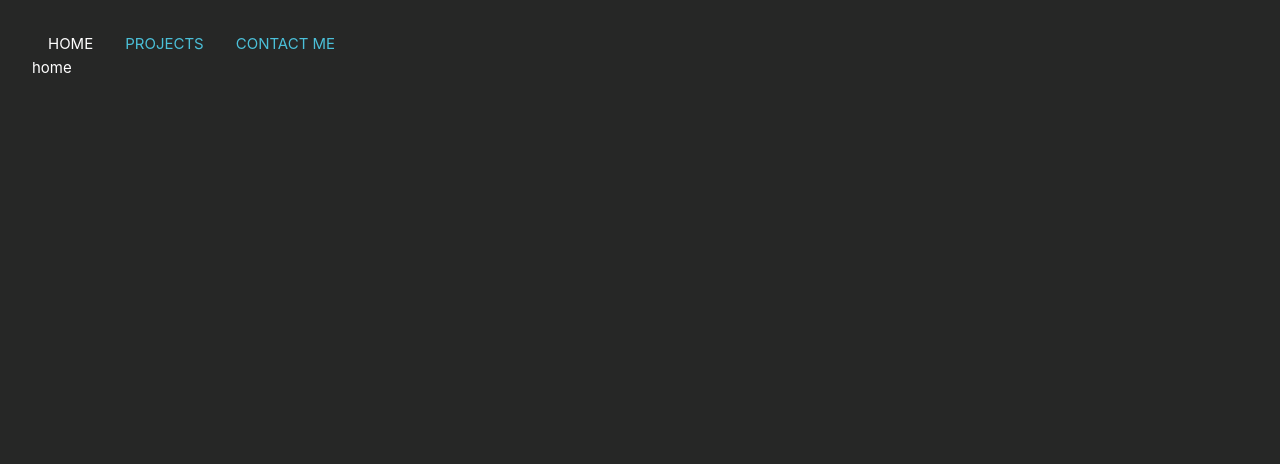
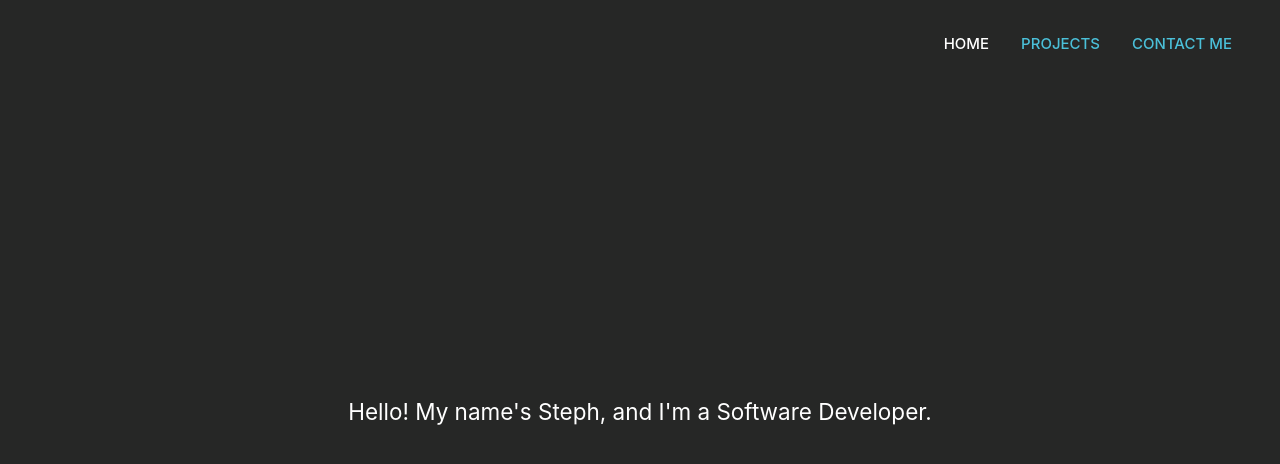
Before and after one commit to stephanie-mansell/vue-portfolio, a Vue app: page / in a window 1280 px wide. Shown: the top 464 px of the page. Built offline with nearby package versions, Linux system fonts and the light colour scheme.

Commit message:
chore: add global styles for use

```diff
--- a/src/App.vue
+++ b/src/App.vue
@@ -25,12 +25,17 @@ nav a.router-link-exact-active:hover {
   background-color: transparent;
 }
 
+.wrapper {
+  display: grid;
+}
+
+nav {
+  justify-self: flex-end;
+}
+
 nav a {
   padding: 0 1rem;
-}
-
-nav a:first-of-type {
-  border: 0;
+  font-weight: 500;
 }
 
 @media (min-width: 1024px) {
--- a/src/assets/main.css
+++ b/src/assets/main.css
@@ -1,10 +1,17 @@
 @import './base.css';
 
 #app {
+  height: 100vh;
+  display: flex;
+  flex-direction: column;
   margin: 0 auto;
   padding: 2rem;
 
   font-weight: normal;
+}
+
+main {
+  flex: 1;
 }
 
 a,
--- a/src/views/ContactMeView.vue
+++ b/src/views/ContactMeView.vue
@@ -1,5 +1,5 @@
 <script setup></script>
 
 <template>
-  <main>fkedjf</main>
+  <main></main>
 </template>
--- a/src/views/HomeView.vue
+++ b/src/views/HomeView.vue
@@ -1,5 +1,19 @@
 <script setup></script>
 
 <template>
-  <main>home</main>
+  <main>
+    <section><h1>Hello! My name's Steph, and I'm a Software Developer.</h1></section>
+  </main>
 </template>
+
+<style scoped>
+main {
+  display: flex;
+  align-items: center;
+  justify-content: center;
+}
+
+h1::selection {
+  background-color: #4bc0d9;
+}
+</style>
```
